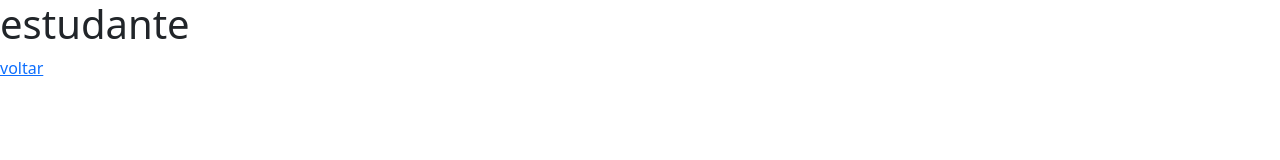
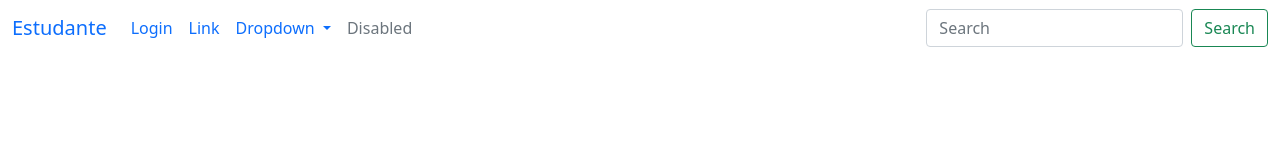
Before and after one commit to duduborgesestudante/bootstrap, a plain HTML site: page pagina_estudante.html in a window 1280 px wide. Drawn offline with nearby package versions, Linux system fonts and the light colour scheme.

Commit message:
atualizado

```diff
--- a/pagina_estudante.html
+++ b/pagina_estudante.html
@@ -4,11 +4,45 @@
     <meta charset="UTF-8">
     <meta name="viewport" content="width=device-width, initial-scale=1.0">
     <link href="https://cdn.jsdelivr.net/npm/bootstrap@5.1.3/dist/css/bootstrap.min.css" rel="stylesheet" integrity="sha384-1BmE4kWBq78iYhFldvKuhfTAU6auU8tT94WrHftjDbrCEXSU1oBoqyl2QvZ6jIW3" crossorigin="anonymous">
-    <title>bibliotecaria</title>
+    <title>Estudante</title>
 </head>
 <body>
-    <h1>estudante</h1>
-    <a href="index.html">voltar</a>
+    <nav class="navbar navbar-expand-lg bg-body-tertiary">
+        <div class="container-fluid">
+          <a class="navbar-brand" href="#">Estudante</a>
+          <button class="navbar-toggler" type="button" data-bs-toggle="collapse" data-bs-target="#navbarSupportedContent" aria-controls="navbarSupportedContent" aria-expanded="false" aria-label="Toggle navigation">
+            <span class="navbar-toggler-icon"></span>
+          </button>
+          <div class="collapse navbar-collapse" id="navbarSupportedContent">
+            <ul class="navbar-nav me-auto mb-2 mb-lg-0">
+              <li class="nav-item">
+                <a class="nav-link active" aria-current="page" href="index.html">Login</a>
+              </li>
+              <li class="nav-item">
+                <a class="nav-link" href="#">Link</a>
+              </li>
+              <li class="nav-item dropdown">
+                <a class="nav-link dropdown-toggle" href="#" role="button" data-bs-toggle="dropdown" aria-expanded="false">
+                  Dropdown
+                </a>
+                <ul class="dropdown-menu">
+                  <li><a class="dropdown-item" href="index.html">index</a></li>
+                  <li><a class="dropdown-item" href="#">Another action</a></li>
+                  <li><hr class="dropdown-divider"></li>
+                  <li><a class="dropdown-item" href="#">Something else here</a></li>
+                </ul>
+              </li>
+              <li class="nav-item">
+                <a class="nav-link disabled" aria-disabled="true">Disabled</a>
+              </li>
+            </ul>
+            <form class="d-flex" role="search">
+              <input class="form-control me-2" type="search" placeholder="Search" aria-label="Search">
+              <button class="btn btn-outline-success" type="submit">Search</button>
+            </form>
+          </div>
+        </div>
+      </nav>
     <script src="https://cdn.jsdelivr.net/npm/bootstrap@5.1.3/dist/js/bootstrap.bundle.min.js" integrity="sha384-ka7Sk0Gln4gmtz2MlQnikT1wXgYsOg+OMhuP+IlRH9sENBO0LRn5q+8nbTov4+1p" crossorigin="anonymous"></script>
 </body>
 </html>
```
Also changed, not shown: pagina_biblioteca.html (+36 -2 lines).
